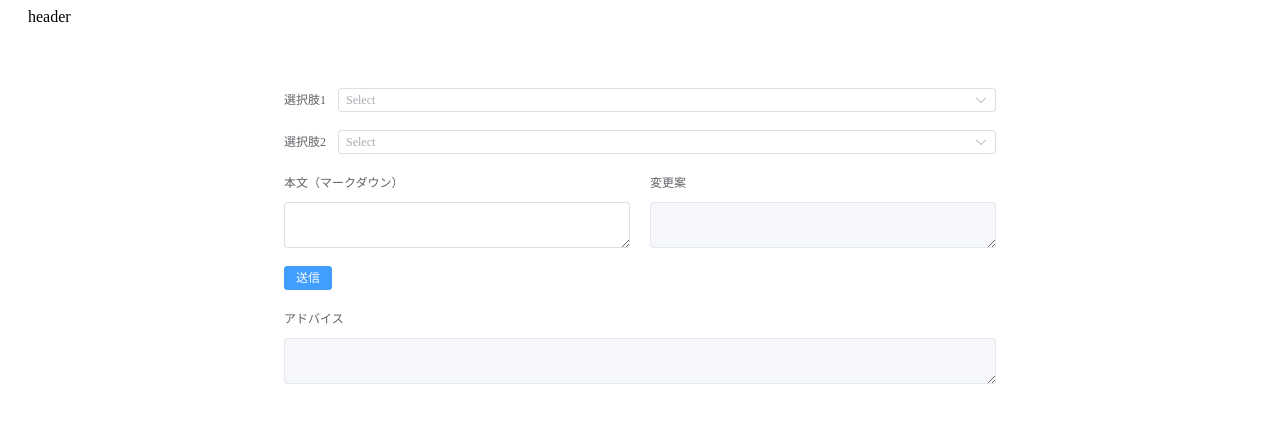
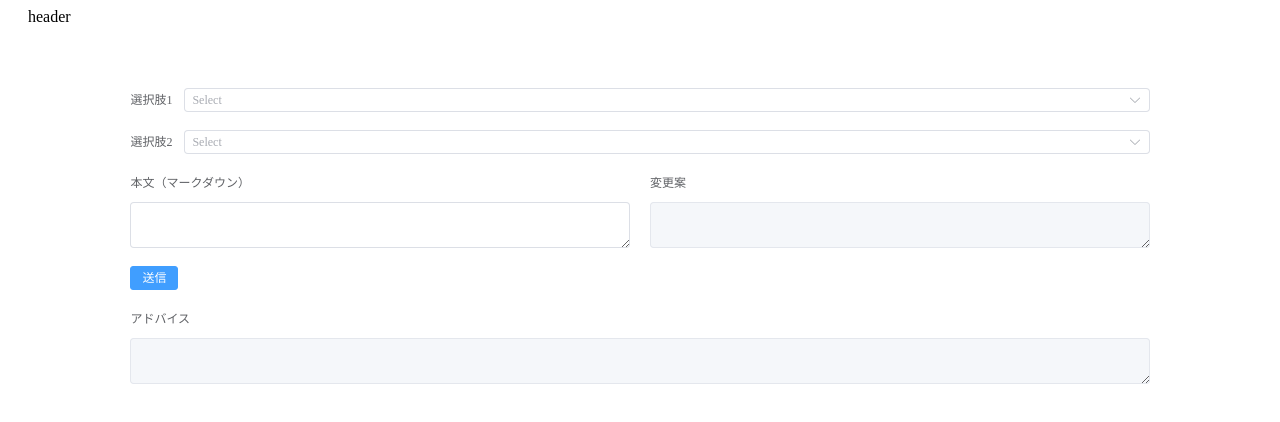
Before and after one commit to Yanai1005/prtimes-demo, a Vue app in the folder frontend/kenkyu-slackers/: page / in a window 1280 px wide. Shown: the top 422 px of the page. Built offline with nearby package versions, Linux system fonts and the light colour scheme; the HTML template or start-up script is replaced by a standard one.

Commit message:
change: 狭かったので横幅広げた

```diff
--- a/frontend/kenkyu-slackers/src/pages/AppRoot/AppRoot.vue
+++ b/frontend/kenkyu-slackers/src/pages/AppRoot/AppRoot.vue
@@ -81,6 +81,6 @@
 
 <style scoped>
   .container {
-    padding: 0 20vw;
+    padding: 0 8vw;
   }
 </style>
```
